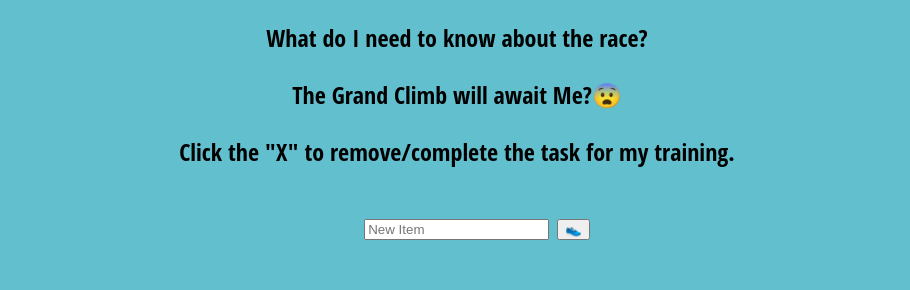
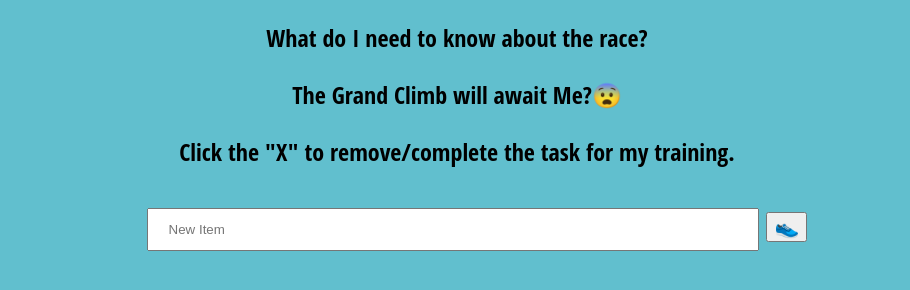
Before and after one commit to vcarranza/javascript-final-project, a plain HTML site: page index.html in a window 1280 px wide. Shown: the part 152-442 px from the top of the page, without its empty margins (183-1093 px from the left). Drawn offline with Linux system fonts and the light colour scheme.

Commit message:
fixed sizes on buttons

```diff
--- a/index.html
+++ b/index.html
@@ -18,7 +18,19 @@
     .helpText{
       font-family: 'Open Sans Condensed', sans-serif;
       font-size: 24px;
+  }
+    input[type=text] {
+      width: 50%;
+      padding: 12px 20px;
+      margin: 8px 0;
+      box-sizing: border-box;
+  }
+    button{
+      font-size:20px;
     }
+
+
+  }
 
   </style>
 </head>
```
